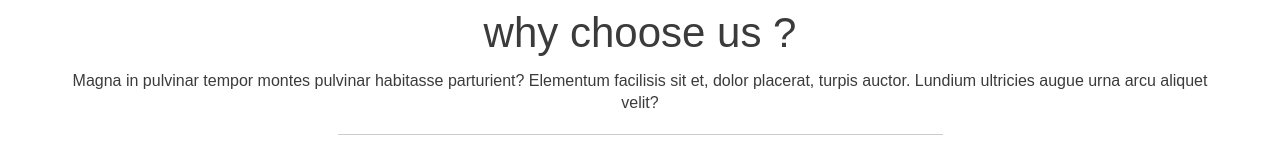
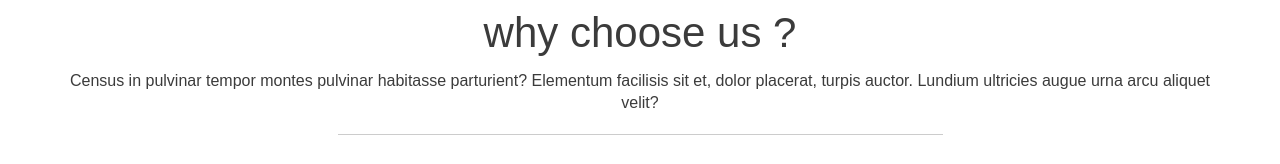
Before and after one commit to onepiececoin/ucorpora, a plain HTML site: page index.htm in a window 1280 px wide. Shown: the part 528-692 px from the top of the page. Drawn offline with Linux system fonts and the light colour scheme; a web font is replaced by a local one.

Commit message:
Update index.htm

```diff
--- a/index.htm
+++ b/index.htm
@@ -103,7 +103,7 @@
        <div class="f-center">
               <h2>why choose us ?</h2>
               <div class="head-info">
-                Magna in pulvinar tempor montes pulvinar habitasse parturient? Elementum facilisis sit et, dolor placerat, turpis auctor. Lundium ultricies augue urna arcu aliquet velit?
+                Census in pulvinar tempor montes pulvinar habitasse parturient? Elementum facilisis sit et, dolor placerat, turpis auctor. Lundium ultricies augue urna arcu aliquet velit?
             </div>
        </div>
        <div class="f-hr"></div>
```
